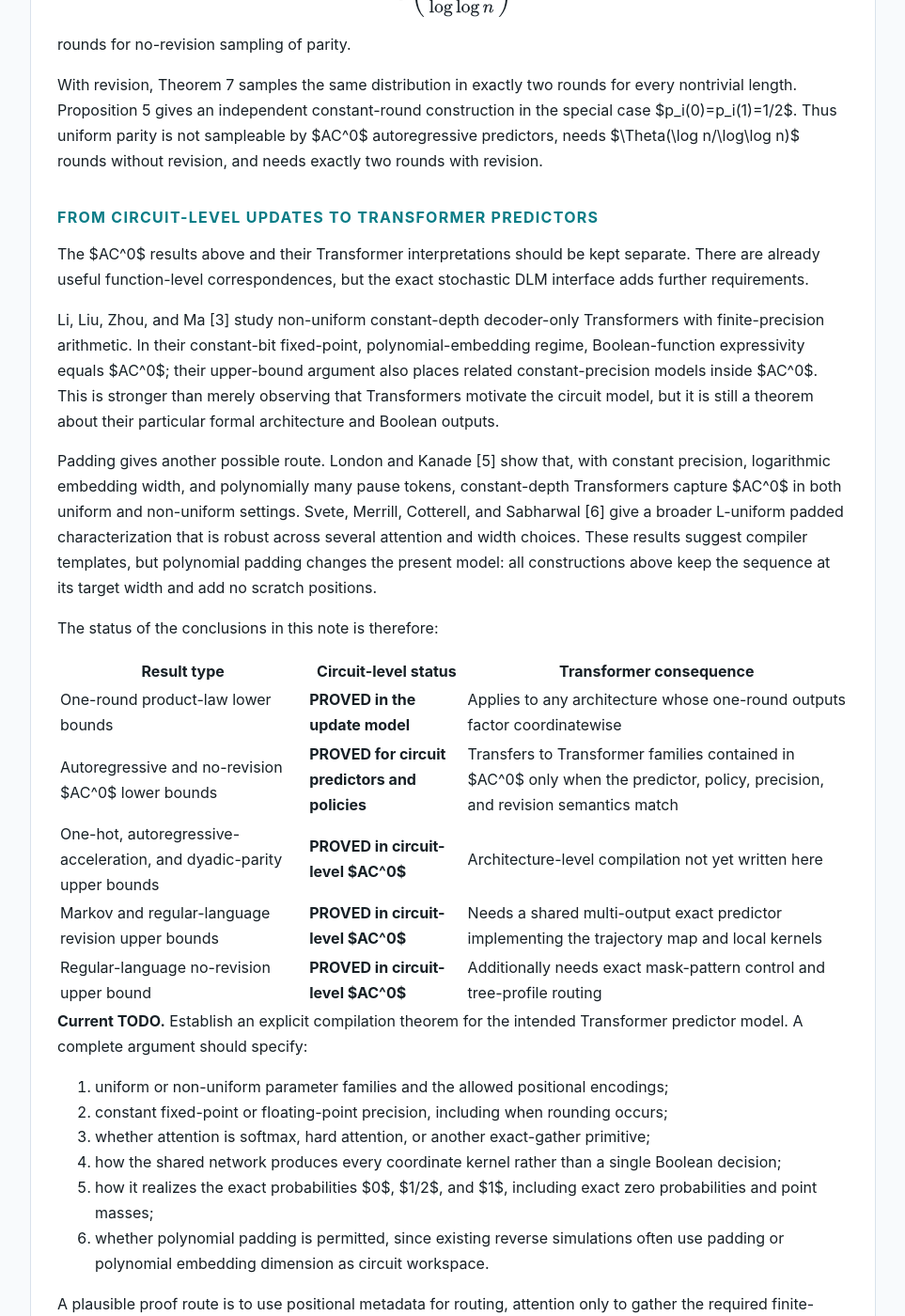
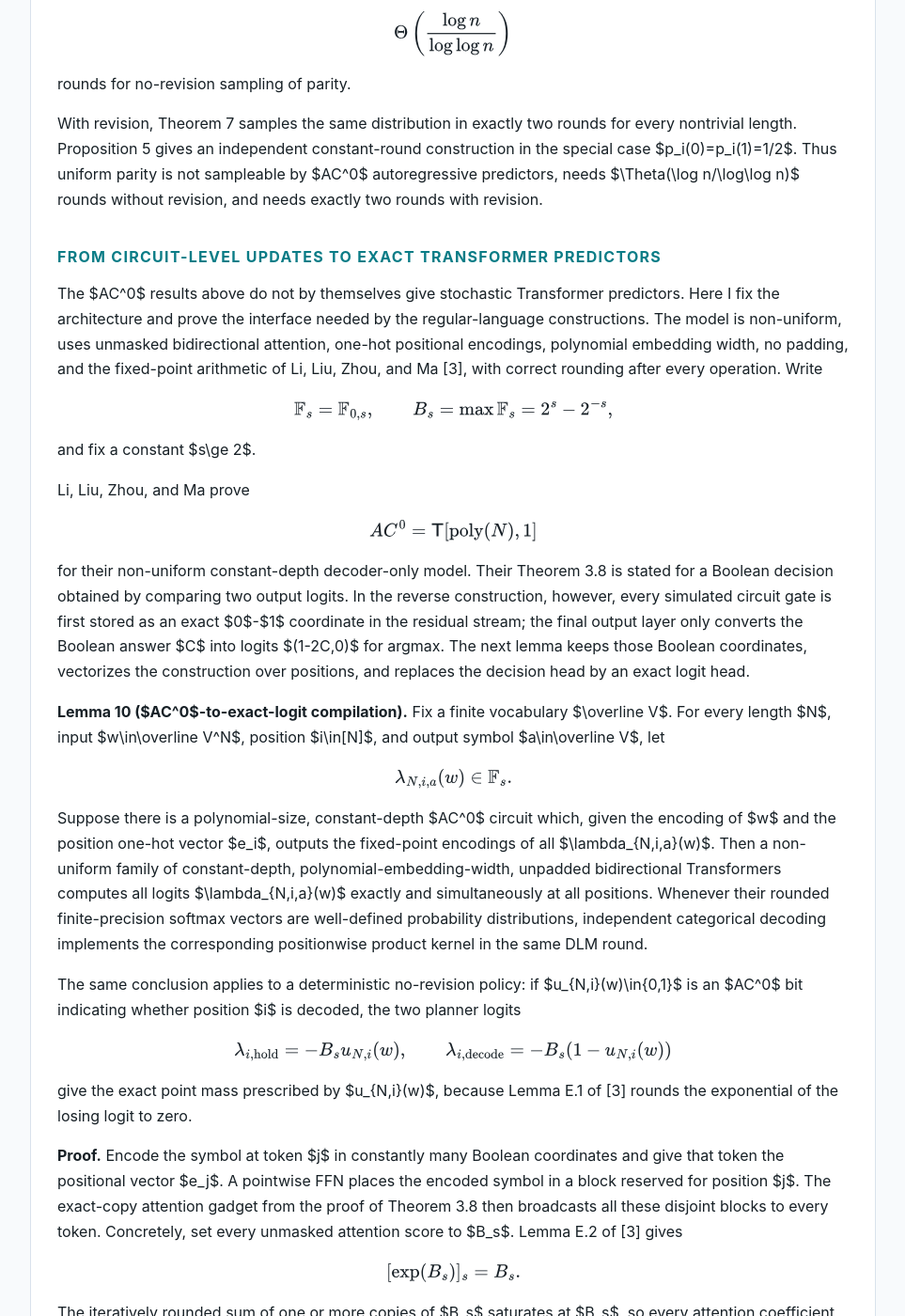
Before and after one commit to ezoicoder/ezoicoder.github.io, a Jekyll site: the page built from _posts/2026-06-26-sampling-round-complexity-dlms.md, in a window 1280 px wide and 1400 px high, scrolled down 16767 px. Shown: the whole window at 94% size, without its empty margins (158-1121 px from the left). Built offline with Jekyll 4.4.1, drawn with Linux system fonts in a browser that asks for light colours; some of the changed text lies outside the part shown.

Commit message:
Add exact Transformer sampling bridge

````diff
--- a/_posts/2026-06-26-sampling-round-complexity-dlms.md
+++ b/_posts/2026-06-26-sampling-round-complexity-dlms.md
@@ -569,14 +569,17 @@
 ### Regular-language input-output pair distributions
 
 Let $L\subseteq\{0,1\}^*$ be a regular language, and let
-$f_L(x)=\mathbf{1}[x\in L]$. For inputs $x\in\{0,1\}^{n-1}$, consider the
+$f_L(x)=\mathbf{1}[x\in L]$. For inputs $x\in\{0,1\}^{n}$, consider the
 uniform input-output pair distribution
 
 $$
 \mathcal{D}^{\mathrm{pair}}_{L,n}
   =
-  \mathrm{Unif}\{(x,f_L(x)):x\in\{0,1\}^{n-1}\}.
+  \mathrm{Unif}\{(x,f_L(x)):x\in\{0,1\}^{n}\}.
 $$
+
+Thus the sampled sequence has $n+1$ coordinates: $n$ input characters and one
+label coordinate.
 
 The exact circuit-level with-revision status is now known for all fixed binary
 regular languages.
@@ -594,29 +597,28 @@
 binary regular-language corollary.
 
 **Observation 6 (autoregressive sampling of regular-language input-output
-pairs).** For a string $x_0\cdots x_{n-2}x_{n-1}$ sampled from
-$\mathcal{D}^{\mathrm{pair}}_{L,n}$, the last coordinate must be sampled after
-the prefix $x_0\cdots x_{n-2}$ is known. Thus, in an $AC^0$ autoregressive
-regime, the final predictor can realize this input-output pair distribution
-only by recognizing whether $x_0\cdots x_{n-2}\in L$. This is possible if and
-only if $L\in AC^0$.
+pairs).** For $(X,Y)$ sampled from $\mathcal{D}^{\mathrm{pair}}_{L,n}$, the
+label $Y$ must be sampled after $X=(X_1,\ldots,X_n)$ is known. Thus, in an
+$AC^0$ autoregressive regime, the final predictor can realize this input-output
+pair distribution only by recognizing whether $X\in L$. This is possible if
+and only if $L\in AC^0$.
 
 **Theorem 7 (two-round revision sampling for every fixed regular language).**
 For every fixed binary regular language $L$, there are constants $d_L$ and
-$K_L$ such that, for every length $n$, an exact width-$n$ revision-DLM samples
-$\mathcal{D}^{\mathrm{pair}}_{L,n}$ in at most two rounds. Each coordinate uses
-fresh fair random bits, and every update is implemented by a depth-$d_L$,
-size-$n^{K_L}$ circuit. If $f_L$ is nonconstant on $\{0,1\}^{n-1}$, then two
-rounds are necessary and hence optimal.
+$K_L$ such that, for every input length $n\ge1$, an exact width-$(n+1)$
+revision-DLM samples $\mathcal{D}^{\mathrm{pair}}_{L,n}$ in at most two rounds.
+Each coordinate uses fresh fair random bits, and every update is implemented by
+a depth-$d_L$, size-$(n+1)^{K_L}$ circuit. If $f_L$ is nonconstant on
+$\{0,1\}^{n}$, then two rounds are necessary and hence optimal.
 
 For the application, fix a DFA
 
 $$
-\mathcal A=(Q,\{0,1\},\delta,q_0,F)
+\mathcal A=(Q,\{0,1\},\delta,q_0,F).
 $$
 
-and write $m=n-1$. A uniform input character induces a state transition with
-probability in $\{0,1/2,1\}$, so every full trajectory atom is dyadic. The
+A uniform input character induces a state transition with probability in
+$\{0,1/2,1\}$, so every full trajectory atom is dyadic. The
 technical companion proves the stronger characterization: a fixed finite
 Markov chain has an exact finite-fair-bit randomized-$AC^0$ full-trajectory
 sampler if and only if it is path-dyadic from the specified initial
@@ -628,7 +630,7 @@
 input position suffices. Hence there is a uniform-$AC^0$ map
 
 $$
-G_m:\{0,1\}^{m}\longrightarrow Q^{m+1}
+G_n:\{0,1\}^{n}\longrightarrow Q^{n+1}
 $$
 
 whose output on a uniform seed has exactly the DFA-state trajectory law.
@@ -661,14 +663,14 @@
 own fresh fair bit. Hence the second round is a valid stochastic product
 kernel, rather than a hidden sequential simulation.
 
-To check exact uniformity, fix any $x\in\{0,1\}^{m}$ and let $\gamma(x)$ be
+To check exact uniformity, fix any $x\in\{0,1\}^{n}$ and let $\gamma(x)$ be
 the unique DFA state path generated by reading $x$. The induced Markov kernel
 and the conditional character sampler give
 
 $$
 \Pr[\Gamma=\gamma(x)]
 =
-\prod_{i=1}^{m}\frac{c_i(\gamma(x))}{2},
+\prod_{i=1}^{n}\frac{c_i(\gamma(x))}{2},
 $$
 
 and
@@ -676,29 +678,29 @@
 $$
 \Pr[\widehat X=x\mid\Gamma=\gamma(x)]
 =
-\prod_{i=1}^{m}\frac{1}{c_i(\gamma(x))}.
+\prod_{i=1}^{n}\frac{1}{c_i(\gamma(x))}.
 $$
 
 Multiplying the two displays cancels every $c_i(\gamma(x))$ and yields
 
 $$
-\Pr[\widehat X=x]=2^{-m}.
+\Pr[\widehat X=x]=2^{-n}.
 $$
 
 Thus $\widehat X$ is exactly uniform. The final coordinate is the deterministic
 lookup
 
 $$
-Y=\mathbf{1}[Q_m\in F]=f_L(\widehat X).
+Y=\mathbf{1}[Q_n\in F]=f_L(\widehat X).
 $$
 
 The two DLM rounds are therefore:
 
-1. write the $m$ independent fair seed bits $Z$ into the first $m$
+1. write the $n$ independent fair seed bits $Z$ into the first $n$
    coordinates and put any fixed placeholder in the label coordinate;
 2. each character coordinate recomputes the two required states
-   $(Q_{i-1},Q_i)$ from $Z$ using $G_m$, then applies its local compatible-set
-   kernel; the label coordinate recomputes $Q_m$ and performs the accepting-set
+   $(Q_{i-1},Q_i)$ from $Z$ using $G_n$, then applies its local compatible-set
+   kernel; the label coordinate recomputes $Q_n$ and performs the accepting-set
    lookup.
 
 The path is latent and requires no extra sequence positions. Replicating the
@@ -709,7 +711,7 @@
 matching lower bound.
 
 This is not a claim that every regular language is recognizable in $AC^0$.
-The shallow object is the reparameterized sampler $G_m$ from a fair seed to a
+The shallow object is the reparameterized sampler $G_n$ from a fair seed to a
 Markov trajectory, followed by a coordinatewise product kernel. The
 original-coordinate recognition function $x\mapsto f_L(x)$ may remain outside
 $AC^0$.
@@ -770,9 +772,9 @@
 
 ```text
 SupportTest(x)
-Input: x in {0,1}^{n-1}
+Input: x in {0,1}^n
 Set x' <- (x,1)
-Set state s <- M^n
+Set state s <- M^{n+1}
 for t = 1,...,D:
     S <- F(s)
     if S is not a subset of {i : s_i = M}, reject
@@ -829,7 +831,7 @@
 $$
 
 and take a branching factor $B=\Theta(\log n)$. The sampler uses a
-$B$-ary product tree over the first $n-1$ output coordinates. A marker slot is
+$B$-ary product tree over the first $n$ output coordinates. A marker slot is
 not an extra alphabet symbol: it is a constant-size block of ordinary output
 coordinates whose mask pattern carries a monoid value. In the convention used
 below, one coordinate in the slot is masked, and the index of that
@@ -959,14 +961,14 @@
 **Corollary 9 (parity separates autoregressive, no-revision, and revision).** Let
 
 $$
-D_n^\oplus
+D_{n+1}^\oplus
   =
-  \mathrm{Unif}\{x\in\{0,1\}^n:\bigoplus_{i=0}^{n-1}x_i=0\}
+  \mathrm{Unif}\{x\in\{0,1\}^{n+1}:\bigoplus_{i=1}^{n+1}x_i=0\}
 $$
 
 be the uniform even-parity distribution.
 
-By Observation 6, $D_n^\oplus$ is not sampleable in the $AC^0$
+By Observation 6, $D_{n+1}^\oplus$ is not sampleable in the $AC^0$
 autoregressive regime.
 
 In the no-revision $AC^0$ DLM model, take
@@ -976,8 +978,8 @@
 $$
 
 This is a regular language outside $AC^0$. The input-output pair distribution
-$\mathcal{D}^{\mathrm{pair}}_{L,n}$ coincides with $D_n^\oplus$: the output bit
-is $1$ precisely when the prefix parity is odd. Therefore Theorem 8 gives
+$\mathcal{D}^{\mathrm{pair}}_{L,n}$ coincides with $D_{n+1}^\oplus$: the label
+is $1$ precisely when the input parity is odd. Therefore Theorem 8 gives
 
 $$
 \Theta\left(\frac{\log n}{\log\log n}\right)
@@ -992,62 +994,259 @@
 $\Theta(\log n/\log\log n)$ rounds without revision, and needs exactly two
 rounds with revision.
 
-## From circuit-level updates to Transformer predictors
+## From circuit-level updates to exact Transformer predictors
 
-The $AC^0$ results above and their Transformer interpretations should be kept
-separate. There are already useful function-level correspondences, but the
-exact stochastic DLM interface adds further requirements.
+The $AC^0$ results above do not by themselves give stochastic Transformer
+predictors. Here I fix the architecture and prove the interface needed by the
+regular-language constructions. The model is non-uniform, uses unmasked
+bidirectional attention, one-hot positional encodings, polynomial embedding
+width, no padding, and the fixed-point arithmetic of Li, Liu, Zhou, and Ma [3],
+with correct rounding after every operation. Write
 
-Li, Liu, Zhou, and Ma [3] study non-uniform constant-depth decoder-only
-Transformers with finite-precision arithmetic. In their constant-bit
-fixed-point, polynomial-embedding regime, Boolean-function expressivity equals
-$AC^0$; their upper-bound argument also places related constant-precision
-models inside $AC^0$. This is stronger than merely observing that Transformers
-motivate the circuit model, but it is still a theorem about their particular
-formal architecture and Boolean outputs.
+$$
+\mathbb F_s=\mathbb F_{0,s},
+\qquad
+B_s=\max\mathbb F_s=2^s-2^{-s},
+$$
 
-Padding gives another possible route. London and Kanade [5] show that, with
-constant precision, logarithmic embedding width, and polynomially many pause
-tokens, constant-depth Transformers capture $AC^0$ in both uniform and
-non-uniform settings. Svete, Merrill, Cotterell, and Sabharwal [6] give a
-broader L-uniform padded characterization that is robust across several
-attention and width choices. These results suggest compiler templates, but
-polynomial padding changes the present model: all constructions above keep the
-sequence at its target width and add no scratch positions.
+and fix a constant $s\ge 2$.
 
-The status of the conclusions in this note is therefore:
+Li, Liu, Zhou, and Ma prove
+
+$$
+AC^0=\mathsf T[\operatorname{poly}(N),1]
+$$
+
+for their non-uniform constant-depth decoder-only model. Their Theorem 3.8 is
+stated for a Boolean decision obtained by comparing two output logits. In the
+reverse construction, however, every simulated circuit gate is first stored
+as an exact $0$-$1$ coordinate in the residual stream; the final output layer
+only converts the Boolean answer $C$ into logits $(1-2C,0)$ for argmax. The
+next lemma keeps those Boolean coordinates, vectorizes the construction over
+positions, and replaces the decision head by an exact logit head.
+
+**Lemma 10 ($AC^0$-to-exact-logit compilation).** Fix a finite vocabulary
+$\overline V$. For every length $N$, input $w\in\overline V^N$, position
+$i\in[N]$, and output symbol $a\in\overline V$, let
+
+$$
+\lambda_{N,i,a}(w)\in\mathbb F_s.
+$$
+
+Suppose there is a polynomial-size, constant-depth $AC^0$ circuit which, given
+the encoding of $w$ and the position one-hot vector $e_i$, outputs the
+fixed-point encodings of all $\lambda_{N,i,a}(w)$. Then a non-uniform family of
+constant-depth, polynomial-embedding-width, unpadded bidirectional Transformers
+computes all logits $\lambda_{N,i,a}(w)$ exactly and simultaneously at all
+positions. Whenever their rounded finite-precision softmax vectors are
+well-defined probability distributions, independent categorical decoding
+implements the corresponding positionwise product kernel in the same DLM
+round.
+
+The same conclusion applies to a deterministic no-revision policy: if
+$u_{N,i}(w)\in\{0,1\}$ is an $AC^0$ bit indicating whether position $i$ is
+decoded, the two planner logits
+
+$$
+\lambda_{i,\mathrm{hold}}=-B_su_{N,i}(w),
+\qquad
+\lambda_{i,\mathrm{decode}}=-B_s(1-u_{N,i}(w))
+$$
+
+give the exact point mass prescribed by $u_{N,i}(w)$, because Lemma E.1 of [3]
+rounds the exponential of the losing logit to zero.
+
+**Proof.** Encode the symbol at token $j$ in constantly many Boolean
+coordinates and give that token the positional vector $e_j$. A pointwise FFN
+places the encoded symbol in a block reserved for position $j$. The exact-copy
+attention gadget from the proof of Theorem 3.8 then broadcasts all these
+disjoint blocks to every token. Concretely, set every unmasked attention score
+to $B_s$. Lemma E.2 of [3] gives
+
+$$
+[\exp(B_s)]_s=B_s.
+$$
+
+The iteratively rounded sum of one or more copies of $B_s$ saturates at $B_s$,
+so every attention coefficient is exactly $1$. Since the value blocks are
+disjoint, their coordinatewise sum is the exact encoding of the whole input
+$w$. The residual connection also preserves the receiving token's $e_i$.
+
+Position-specific circuits can be made shared without increasing the
+asymptotic resources. If $H_j(w)$ is one output bit intended for position $j$,
+use the single selector circuit
+
+$$
+H(w,e_i)=\bigvee_{j=1}^{N}\bigl((e_i)_j\land H_j(w)\bigr).
+$$
+
+This adds constant depth and only a polynomial factor in size.
+
+Simulate the shared $AC^0$ circuit for the constantly many bits of the logits;
+its input $e_i$ selects the output belonging to position $i$. Lemma E.5 of [3]
+simulates every unbounded-fan-in AND and OR layer by a
+constant-precision pointwise ReLU FFN. The depth remains constant and the
+embedding width remains polynomial; NOT is the exact affine map $x\mapsto1-x$.
+A final fixed lookup maps the resulting constant-bit encodings to the exact
+elements of $\mathbb F_s$, with a preserved constant-one coordinate supplying
+any output bias. This produces the required shared multi-output logits. The DLM
+decoder supplies independent randomness only after these deterministic logits
+have been computed. $\square$
+
+The special case used below can be written directly in terms of support bits.
+Suppose
+
+$$
+b_{i,a}(w)\in\{0,1\},
+\qquad a\in\{0,1\},
+$$
+
+are $AC^0$ functions and the reachable support
+
+$$
+S_i(w)=\{a\in\{0,1\}:b_{i,a}(w)=1\}
+$$
+
+has size one or two. Set $v_i=b_{i,0}\lor b_{i,1}$ and totalize the support by
+
+$$
+\widetilde b_{i,0}=b_{i,0}\lor\neg v_i,
+\qquad
+\widetilde b_{i,1}=b_{i,1}.
+$$
+
+This only adds the safe default support $\{0\}$ when both original support bits
+vanish off the reachable set. Use the three logits
+
+$$
+\lambda_{i,0}=B_s\widetilde b_{i,0}-B_s,
+\qquad
+\lambda_{i,1}=B_s\widetilde b_{i,1}-B_s,
+\qquad
+\lambda_{i,M}=-B_s.
+$$
+
+On reachable inputs, these are respectively
+
+$$
+(0,-B_s,-B_s),
+\qquad
+(-B_s,0,-B_s),
+\qquad
+(0,0,-B_s)
+$$
+
+for supports $\{0\}$, $\{1\}$, and $\{0,1\}$. Lemma E.1 of [3] gives
+
+$$
+[\exp(-B_s)]_s=0,
+$$
+
+while $[\exp(0)]_s=1$. Because $s\ge2$, the denominator $2$ and the value
+$1/2$ are exactly representable. The rounded softmax is therefore exactly
+
+$$
+(1,0,0),
+\qquad
+(0,1,0),
+\qquad
+(1/2,1/2,0).
+$$
+
+The safe default makes the softmax denominator nonzero on every input while
+leaving every reachable kernel unchanged.
+
+This lemma does not compile every randomized-$AC^0$ sampler into a
+constant-precision softmax. A general randomized circuit may induce
+probabilities with growing dyadic denominators. The premise is instead that
+the finitely encoded logits are $AC^0$-computable and that their rounded
+softmax is the intended exact kernel. Point masses and fair binary choices
+satisfy this premise, which is exactly what both regular-language constructions
+use.
+
+For the revision construction of Theorem 7, the first round is immediate. From
+$M^{n+1}$, give each of the first $n$ positions logits
+
+$$
+(0,0,-B_s)
+$$
+
+and give the label position logits $(0,-B_s,-B_s)$. Independent categorical
+decoding produces
+
+$$
+Z\sim\mathrm{Unif}(\{0,1\}^n)
+$$
+
+and a fixed label placeholder. A single predictor can recognize this initial
+branch by the $AC^0$ bit testing whether every input token is $M$; after the
+first update no token is masked.
+
+In the second round, write
+
+$$
+G_n(Z)=(Q_0,\ldots,Q_n)
+$$
+
+and define, for $1\le i\le n$,
+
+$$
+b_{i,a}(Z)
+=
+\mathbf 1[\delta(Q_{i-1},a)=Q_i],
+\qquad a\in\{0,1\}.
+$$
+
+The trajectory map is $AC^0$, and the DFA is fixed, so these support bits are
+$AC^0$ functions. The label position uses
+
+$$
+C=\mathbf 1[Q_n\in F],
+\qquad
+b_{n+1,0}=1-C,
+\qquad
+b_{n+1,1}=C.
+$$
+
+Lemma 10 simultaneously produces every exact compatible-character kernel and
+the deterministic label kernel. Sampling those kernels completes the second
+revision round. Thus Theorem 7 has an unpadded bidirectional-Transformer
+realization under the fixed non-uniform arithmetic model above, including the
+first-round fair seed.
+
+The no-revision upper bound in Theorem 8 uses the same interface. Its unmasking
+policy is a deterministic $AC^0$ function of the current mask pattern and
+hard-coded positional tree metadata, so the planner head above realizes it
+exactly. Every selected-token predictor is either a point mass or a fair binary
+choice: newly exposed ordinary and marker bits are fair; the final conditional
+law of $Y$ has probability $0$, $1/2$, or $1$; and the last posterior samples
+uniformly from one or two consistent values of the hidden bit. The associated
+support indicators are fixed-monoid $AC^0$ lookups. The current mask pattern
+identifies the active tree level and the two final phases, so one shared
+length-$(n+1)$ $AC^0$ policy/predictor pair covers all rounds. Lemma 10 compiles
+that pair into an unpadded bidirectional Transformer family, which is invoked
+for each of the $O(\log n/\log\log n)$ no-revision rounds.
+
+The resulting status is:
 
 | Result type | Circuit-level status | Transformer consequence |
 | --- | --- | --- |
 | One-round product-law lower bounds | **PROVED in the update model** | Applies to any architecture whose one-round outputs factor coordinatewise |
-| Autoregressive and no-revision $AC^0$ lower bounds | **PROVED for circuit predictors and policies** | Transfers to Transformer families contained in $AC^0$ only when the predictor, policy, precision, and revision semantics match |
-| One-hot, autoregressive-acceleration, and dyadic-parity upper bounds | **PROVED in circuit-level $AC^0$** | Architecture-level compilation not yet written here |
-| Markov and regular-language revision upper bounds | **PROVED in circuit-level $AC^0$** | Needs a shared multi-output exact predictor implementing the trajectory map and local kernels |
-| Regular-language no-revision upper bound | **PROVED in circuit-level $AC^0$** | Additionally needs exact mask-pattern control and tree-profile routing |
+| Autoregressive and no-revision $AC^0$ lower bounds | **PROVED for circuit predictors and policies** | Transfers to Transformer families contained in $AC^0$ when the predictor, policy, precision, and update semantics match |
+| Regular-language revision upper bound | **PROVED in randomized $AC^0$** | **PROVED under Lemma 10's non-uniform bidirectional fixed-point model** |
+| Regular-language no-revision upper bound | **PROVED in randomized $AC^0$** | **PROVED under the same model, including the deterministic planner head** |
+| Other circuit-level upper bounds in this note | **PROVED where stated** | Lemma 10 applies only after their exact finite-precision logits satisfy its premise |
 
-**Current TODO.** Establish an explicit compilation theorem for the intended
-Transformer predictor model. A complete argument should specify:
-
-1. uniform or non-uniform parameter families and the allowed positional
-   encodings;
-2. constant fixed-point or floating-point precision, including when rounding
-   occurs;
-3. whether attention is softmax, hard attention, or another exact-gather
-   primitive;
-4. how the shared network produces every coordinate kernel rather than a
-   single Boolean decision;
-5. how it realizes the exact probabilities $0$, $1/2$, and $1$, including
-   exact zero probabilities and point masses;
-6. whether polynomial padding is permitted, since existing reverse simulations
-   often use padding or polynomial embedding dimension as circuit workspace.
-
-A plausible proof route is to use positional metadata for routing, attention
-only to gather the required finite-alphabet states, and pointwise feed-forward
-layers for fixed lookups. For the unpadded construction, the difficult part is
-to justify exact gathering and exact output probabilities under the chosen
-finite-precision softmax semantics. Until that interface is proved, the upper
-bounds in this note remain circuit-level results, while the containment-based
-lower-bound transfers are conditional on the stated Transformer model.
+Padding gives a different route. London and Kanade [5] show that, with
+constant precision, logarithmic embedding width, and polynomially many pause
+tokens, constant-depth Transformers capture $AC^0$ in both uniform and
+non-uniform settings. Svete, Merrill, Cotterell, and Sabharwal [6] give a
+broader L-uniform padded characterization robust across several attention and
+width choices. Lemma 10 instead keeps the target sequence length and uses
+polynomial embedding width as circuit workspace. It does not establish an
+L-uniform Transformer family. It also depends essentially on the exact
+rounding and underflow semantics of [3]; ordinary real softmax with finite
+logits cannot produce exact zero probabilities.
 
 ## Outlook
 
````
Also changed, not shown: other parts of _posts/2026-06-26-sampling-round-complexity-dlms.md (+3 -3 lines).
